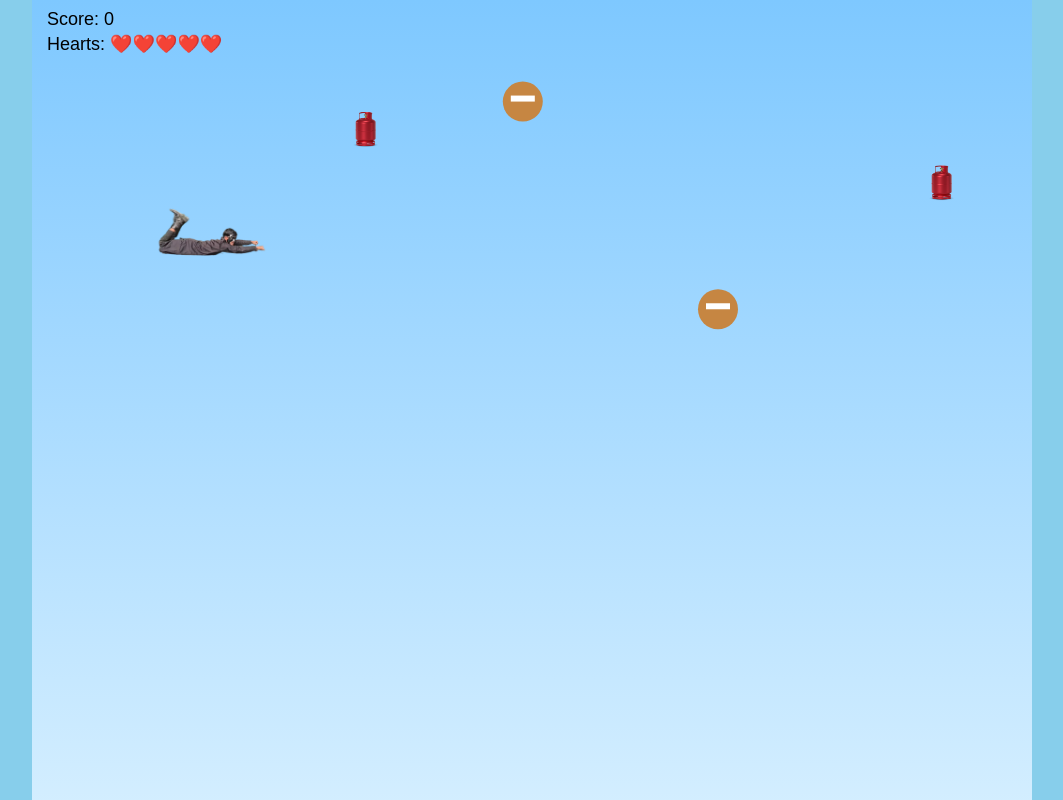
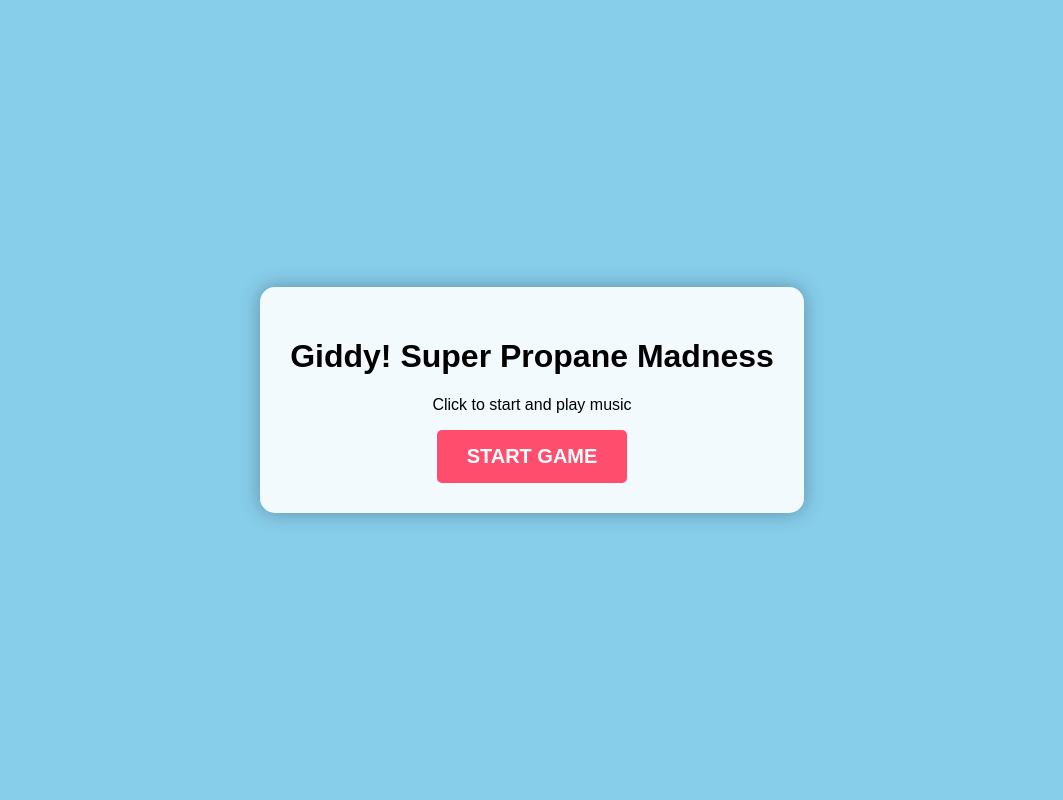
Before and after one commit to Bubbergamesites/giddy, a plain HTML site: page index.html in a window 1280 px wide. Shown: the top 800 px of the page, without its empty margins (108-1171 px from the left). Drawn offline with Linux system fonts and the light colour scheme.

Commit message:
Update index.html

```diff
--- a/index.html
+++ b/index.html
@@ -10,17 +10,50 @@
     background: #87ceeb;
     overflow: hidden;
     font-family: Arial, sans-serif;
+    display: flex;
+    justify-content: center;
+    align-items: center;
+    height: 100vh;
   }
   canvas {
-    display: block;
-    margin: 0 auto;
+    display: none; /* Hidden until game starts */
     background: linear-gradient(#7ec8ff, #e8f7ff);
+    border: 2px solid #000;
+  }
+  #start-overlay {
+    position: absolute;
+    text-align: center;
+    background: rgba(255, 255, 255, 0.9);
+    padding: 30px;
+    border-radius: 15px;
+    box-shadow: 0 0 20px rgba(0,0,0,0.3);
+    z-index: 10;
+  }
+  button {
+    padding: 15px 30px;
+    font-size: 20px;
+    cursor: pointer;
+    background: #ff4d6d;
+    color: white;
+    border: none;
+    border-radius: 5px;
+    font-weight: bold;
   }
 </style>
 </head>
 <body>
 
-<canvas id="game" width="1000" height="1000"></canvas>
+<div id="start-overlay">
+  <h1>Giddy! Super Propane Madness</h1>
+  <p>Click to start and play music</p>
+  <button id="start-btn">START GAME</button>
+</div>
+
+<canvas id="game" width="1000" height="500"></canvas>
+
+<audio id="bg-music" loop>
+  <source src="https://github.com/Bubbergamesites/giddy/raw/refs/heads/main/Saari%20Duniya%20Jalaa%20Denge.mp3" type="audio/mpeg">
+</audio>
 
 <script>
 /* =====================
@@ -28,6 +61,9 @@
 ===================== */
 const canvas = document.getElementById("game");
 const ctx = canvas.getContext("2d");
+const startOverlay = document.getElementById("start-overlay");
+const startBtn = document.getElementById("start-btn");
+const bgMusic = document.getElementById("bg-music");
 
 let score = 0;
 let hearts = 5;
@@ -35,6 +71,7 @@ let speed = 3.2;
 let items = [];
 let gameOver = false;
 let paused = false;
+let gameStarted = false;
 
 /* =====================
    LOAD SPRITES
@@ -57,8 +94,20 @@ const hero = {
 };
 
 /* =====================
-   INPUT
+   INPUT & START
 ===================== */
+startBtn.addEventListener("click", () => {
+  startOverlay.style.display = "none";
+  canvas.style.display = "block";
+  gameStarted = true;
+
+  // Play Music
+  bgMusic.volume = 0.5;
+  bgMusic.play();
+
+  update();
+});
+
 const keys = {};
 addEventListener("keydown", e => {
   if (e.code === "Space") {
@@ -73,7 +122,7 @@ addEventListener("keyup", e => keys[e.key] = false);
    ITEM SPAWNING
 ===================== */
 function spawnItem() {
-  if (paused || gameOver) return;
+  if (paused || gameOver || !gameStarted) return;
 
   const r = Math.random();
   let type = r < 0.4 ? "propane" : r < 0.8 ? "food" : "star";
@@ -88,15 +137,12 @@ function spawnItem() {
 setInterval(spawnItem, 1000);
 
 /* =====================
-   DRAW HERO
+   DRAW FUNCTIONS
 ===================== */
 function drawHero() {
   ctx.drawImage(heroImg, hero.x, hero.y, hero.w, hero.h);
 }
 
-/* =====================
-   DRAW ITEMS
-===================== */
 function drawItem(item) {
   if (item.type === "propane") {
     ctx.drawImage(propaneImg, item.x, item.y, 70, 40);
@@ -129,6 +175,8 @@ function drawItem(item) {
    GAME LOOP
 ===================== */
 function update() {
+  if (!gameStarted) return;
+
   ctx.clearRect(0, 0, canvas.width, canvas.height);
 
   if (!paused && !gameOver) {
@@ -145,13 +193,11 @@ function update() {
         item.x < hero.x + hero.w &&
         item.x + 40 > hero.x;
 
-      // AUTO COLLECT
       if (!item.collected && aligned) {
         score += item.type === "star" ? 50 : 10;
         item.collected = true;
       }
 
-      // MISS PENALTY
       if (item.x < -60 && !item.collected && item.type !== "star") {
         hearts--;
         item.collected = true;
@@ -161,17 +207,15 @@ function update() {
     items = items.filter(i => !i.collected);
   }
 
-  // Draw everything
   drawHero();
   items.forEach(drawItem);
 
   // HUD
   ctx.fillStyle = "#000";
-  ctx.font = "18px Arial";
-  ctx.fillText("Score: " + score, 15, 25);
-  ctx.fillText("Hearts: " + "❤️".repeat(hearts), 15, 50);
+  ctx.font = "24px Arial";
+  ctx.fillText("Score: " + score, 15, 35);
+  ctx.fillText("Hearts: " + "❤️".repeat(hearts), 15, 70);
 
-  // Pause overlay
   if (paused) {
     ctx.fillStyle = "rgba(0,0,0,0.6)";
     ctx.fillRect(0, 0, canvas.width, canvas.height);
@@ -180,18 +224,16 @@ function update() {
     ctx.fillText("PAUSED", canvas.width / 2 - 80, canvas.height / 2);
   }
 
-  // Game over
   if (hearts <= 0) {
     gameOver = true;
+    bgMusic.pause(); // Stop music on game over
     ctx.fillStyle = "red";
-    ctx.font = "42px Arial";
-    ctx.fillText("GAME OVER", 320, 230);
+    ctx.font = "60px Arial";
+    ctx.fillText("GAME OVER", canvas.width / 2 - 180, canvas.height / 2);
+  } else {
+    requestAnimationFrame(update);
   }
-
-  requestAnimationFrame(update);
 }
-
-update();
 </script>
 </body>
 </html>
```
